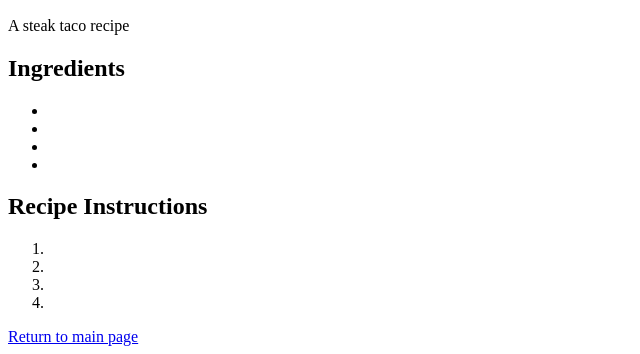
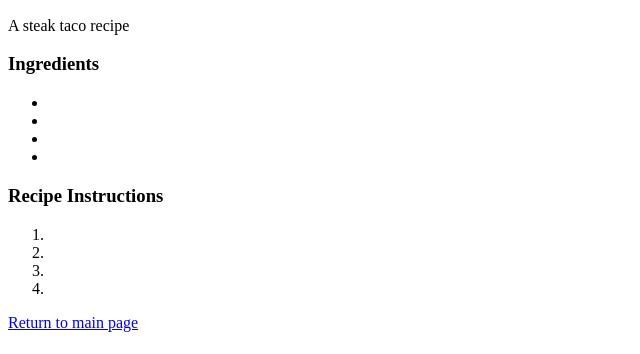
Before and after one commit to vcastelan/odin-recipes-2, a plain HTML site: page recipes/taco.html in a window 1280 px wide. Shown: the part 534-888 px from the top of the page, without its empty margins (0-640 px from the left). Drawn offline with Linux system fonts and the light colour scheme.

Commit message:
added some description for indexhtml as well as changed heading on recipes

```diff
--- a/recipes/taco.html
+++ b/recipes/taco.html
@@ -13,7 +13,7 @@
   <h2>Taco Recipe</h2>
   <p>A steak taco recipe</p>
   <!-- 'Ingredientes heading' followed by an unordered list of the ingredients needed for the recipe -->
-  <h2>Ingredients</h2>
+  <h3>Ingredients</h3>
   <ul>
     <li></li>
     <li></li>
@@ -21,7 +21,7 @@
     <li></li>
   </ul>
   <!-- 'Steps heading' followed by an ordered list of the steps needed to make the dish. -->
-  <h2>Recipe Instructions</h2>
+  <h3>Recipe Instructions</h3>
   <ol>
     <li></li>
     <li></li>
```
Also changed, not shown: index.html (+2 -0 lines), recipes/burger.html (+2 -2 lines), recipes/spaghetti.html (+2 -2 lines), images/hungry-patrick-star.gif (added).
